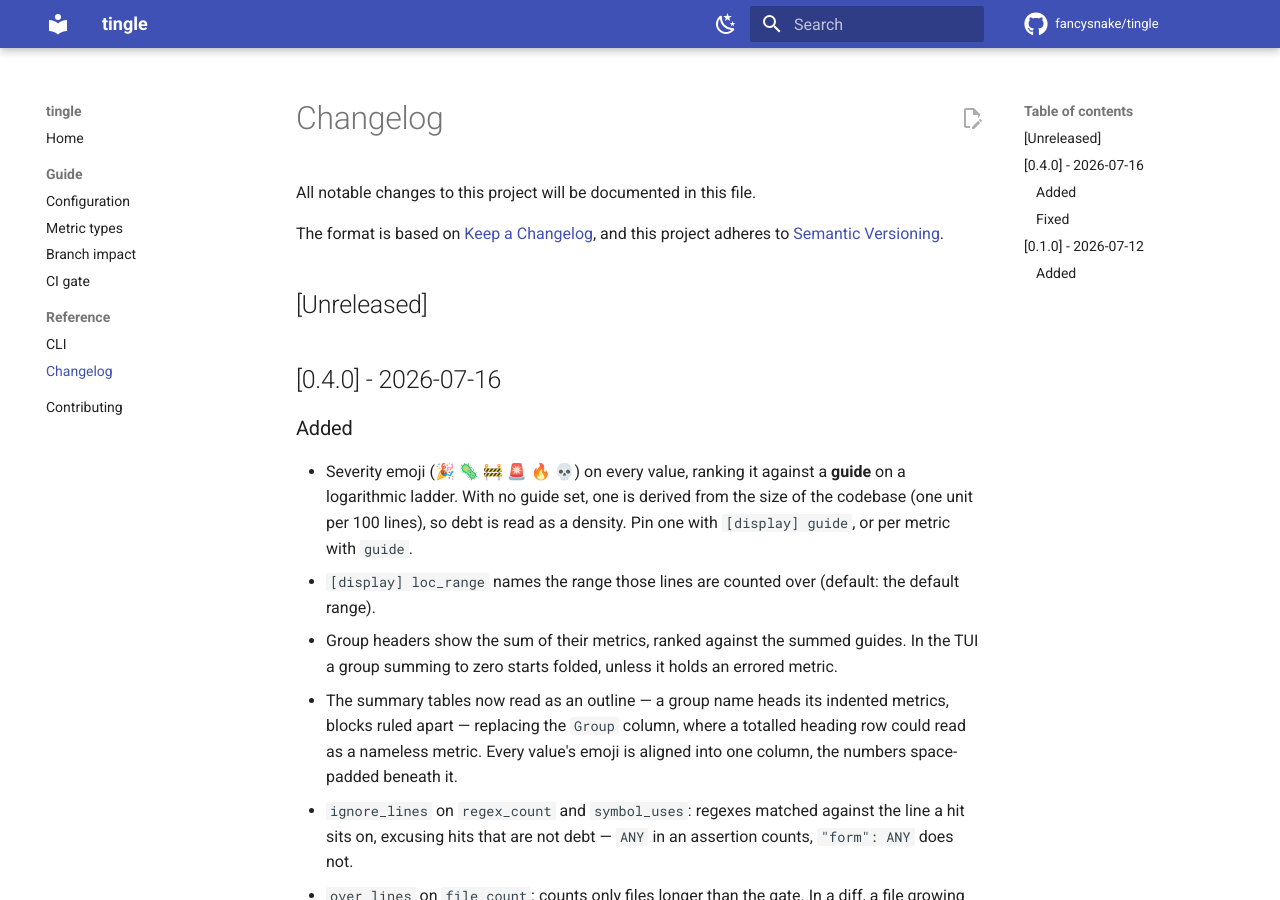
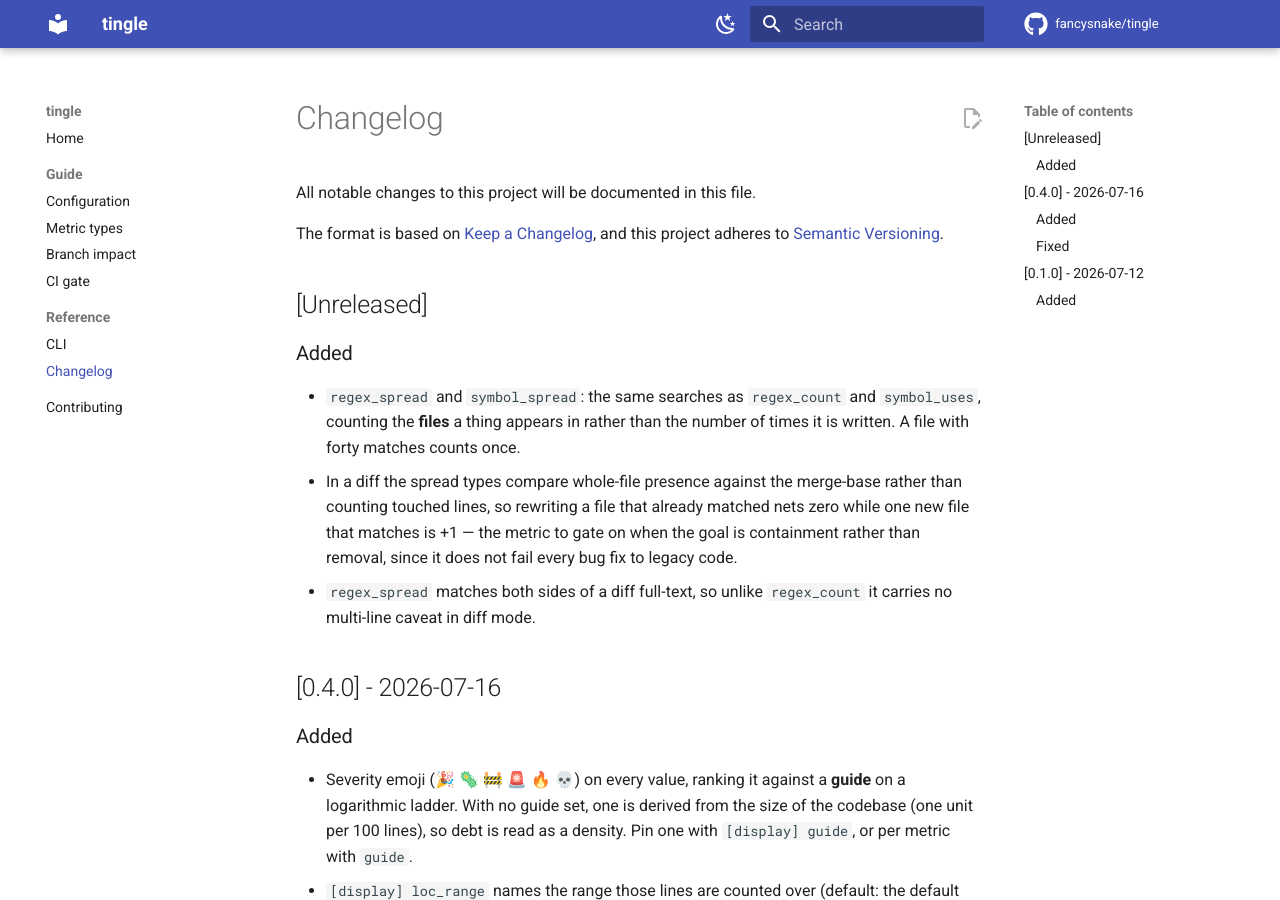
Before and after one commit to fancysnake/tingle, an MkDocs documentation site: the page built from docs/changelog.md, in a window 1280 px wide and 900 px high. Built offline with MkDocs 1.6.1 and Material for MkDocs 9.7.7, drawn with Linux system fonts in a browser that asks for light colours; comment, search, counter and statistics services are not loaded.

Commit message:
Record the spread metrics and dogfood one
tingle.toml gains type-ignore-spread beside the type-ignores count,
so the repo measures itself with the feature: four `# type: ignore`
comments spread across three files.

The metric first proposed for this was a regex_spread on `# noqa:`,
which measures 0 here and so demonstrates nothing.

Co-Authored-By: Claude Opus 5 (1M context) <noreply@anthropic.com>

```diff
--- a/CHANGELOG.md
+++ b/CHANGELOG.md
@@ -6,6 +6,19 @@ The format is based on [Keep a Changelog](https://keepachangelog.com/en/1.1.0/),
 and this project adheres to [Semantic Versioning](https://semver.org/spec/v2.0.0.html).
 
 ## [Unreleased]
+
+### Added
+
+- `regex_spread` and `symbol_spread`: the same searches as `regex_count` and
+  `symbol_uses`, counting the **files** a thing appears in rather than the
+  number of times it is written. A file with forty matches counts once.
+- In a diff the spread types compare whole-file presence against the
+  merge-base rather than counting touched lines, so rewriting a file that
+  already matched nets zero while one new file that matches is +1 — the
+  metric to gate on when the goal is containment rather than removal, since
+  it does not fail every bug fix to legacy code.
+- `regex_spread` matches both sides of a diff full-text, so unlike
+  `regex_count` it carries no multi-line caveat in diff mode.
 
 ## [0.4.0] - 2026-07-16
 
```
Also changed, not shown: PLAN.md (+8 -3 lines), tingle.toml (+7 -0 lines).
